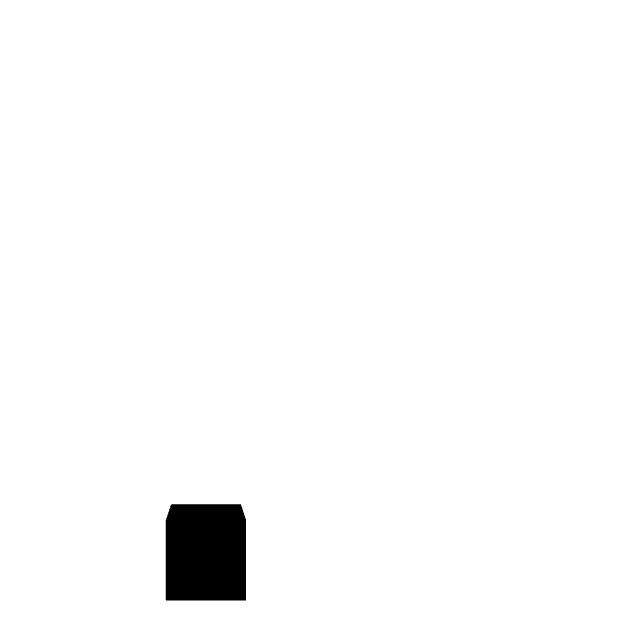
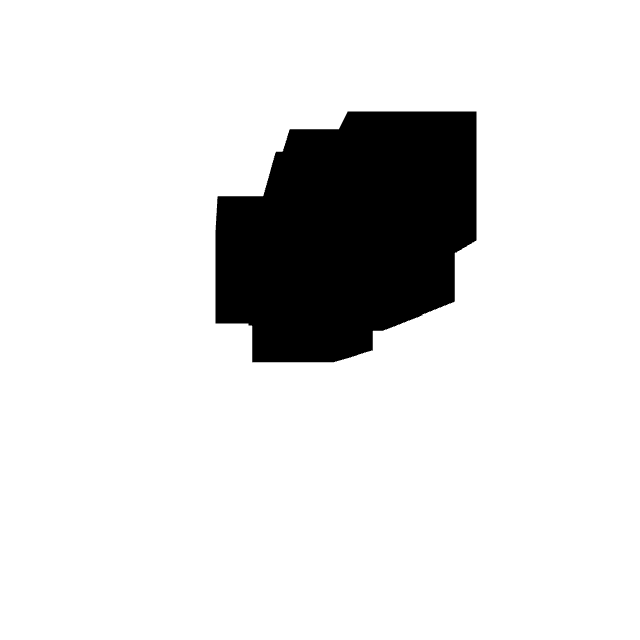
Before and after one commit to SamuelTribeUK/Game-of-Life, a website: page index.html in a window 1280 px wide. Shown: the whole page, without its empty margins (434-1074 px from the left). Drawn offline with nearby package versions, Linux system fonts and the light colour scheme; animation ran at ten frames a second.

Commit message:
Implemented iterative creation of boxes and randomly moves them every second

```diff
--- a/index.html
+++ b/index.html
@@ -59,44 +59,60 @@
 		}
 	});
 
-	let geometry = new THREE.BoxGeometry(1, 1, 1);
-	let material = new THREE.MeshLambertMaterial({color: "#51d0de"});
-	let mesh = new THREE.Mesh(geometry, material);
+	let boxes = [];
 
-	mesh.position.set(0, -2, -2);
+	for (let i = -5; i < 5; i++) {
+		let geometry = new THREE.BoxGeometry(0.8, 0.8, 0.8);
+		let material = new THREE.MeshLambertMaterial({color: "#" + ('00000'+(Math.random()*(1<<24)|0).toString(16)).slice(-6)});
+		let mesh = new THREE.Mesh(geometry, material);
 
-	scene.add(mesh);
+		mesh.position.set(i, 0, -2);
+
+		boxes[i + 5] = mesh;
+
+		scene.add(boxes[i + 5]);
+	}
 
 	let light = new THREE.PointLight(0xFFFFFF, 1, 500);
 	light.position.set(10, 25, 25);
 	scene.add(light);
+	light.position.set(-10, 25, 25);
+	scene.add(light);
 
 	let render = function() {
 		requestAnimationFrame(render);
-
 		renderer.render(scene, camera);
 	}
 
-	function onMouseMove(event) {
-		event.preventDefault();
-
-		mouse.x = ( event.clientX / window.innerWidth ) * 2 - 1;
-		mouse.y = - ( event.clientY / window.innerHeight ) * 2 + 1;
-
-		rayCaster.setFromCamera(mouse, camera);
-
-		let intersects = rayCaster.intersectObjects(scene.children, true);
-
-		for (let i = 0; i < intersects.length; i++) {
+	function randomMove() {
+		for (let i = 0; i < 10; i++) {
 			this.tl = new TimelineMax();
-			this.tl.to(intersects[i].object.scale, {duration: 1, x: 2, ease: Expo.easeOut});
-			this.tl.to(intersects[i].object.scale, {duration: .5, x: .5, ease: Expo.easeOut});
-			this.tl.to(intersects[i].object.position, {duration: .5, x: -5, ease: Expo.easeOut});
-			this.tl.to(intersects[i].object.rotation, {duration: .5, y: Math.PI*.5, ease: Expo.easeOut}, "=-1.5");
+			this.tl.to(boxes[i].position, {duration: 1, x: Math.random() * 2, y: Math.random() * 2, z: Math.random() * 2, ease: Expo.easeOut});
 		}
 	}
 
-	window.addEventListener("click", onMouseMove);
+	// function onMouseMove(event) {
+	// 	event.preventDefault();
+	//
+	// 	mouse.x = ( event.clientX / window.innerWidth ) * 2 - 1;
+	// 	mouse.y = - ( event.clientY / window.innerHeight ) * 2 + 1;
+	//
+	// 	rayCaster.setFromCamera(mouse, camera);
+	//
+	// 	let intersects = rayCaster.intersectObjects(scene.children, true);
+	//
+	// 	for (let i = 0; i < intersects.length; i++) {
+	// 		this.tl = new TimelineMax();
+	// 		this.tl.to(intersects[i].object.scale, {duration: 1, x: 2, ease: Expo.easeOut});
+	// 		this.tl.to(intersects[i].object.scale, {duration: .5, x: .5, ease: Expo.easeOut});
+	// 		this.tl.to(intersects[i].object.position, {duration: .5, x: -5, ease: Expo.easeOut});
+	// 		this.tl.to(intersects[i].object.rotation, {duration: .5, y: Math.PI*.5, ease: Expo.easeOut}, "=-1.5");
+	// 	}
+	// }
+
+	// window.addEventListener("click", onMouseMove);
+
+	setInterval(randomMove, 1000);
 
 	render();
 
```
